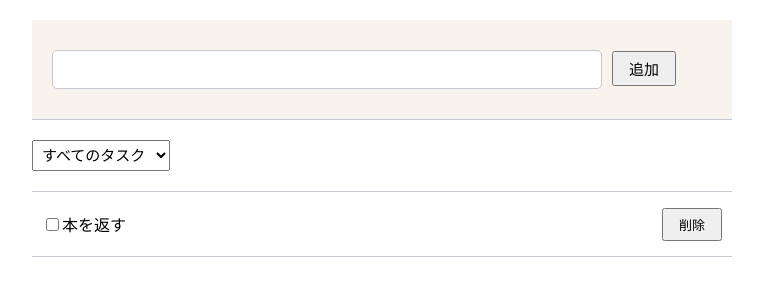
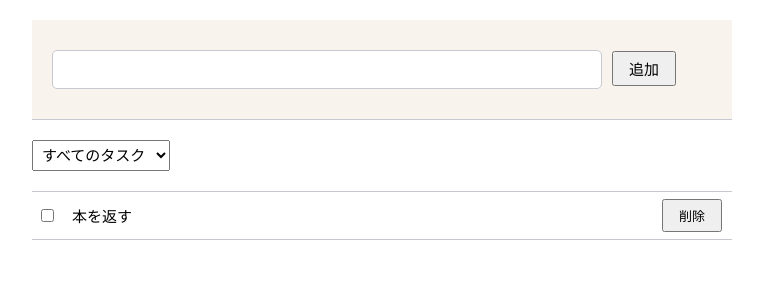
Before and after one commit to sh-nambu/todoapp, a React (Create React App) app: page / in a window 1280 px wide. Shown: the top 300 px of the page, without its empty margins (258-1021 px from the left). Built offline with nearby package versions, Linux system fonts and the light colour scheme.

Commit message:
タスクをフォーム化して変更できるようにする

```diff
--- a/src/assets/css/App.css
+++ b/src/assets/css/App.css
@@ -50,11 +50,26 @@
 }
 
 .task-list li {
-  padding: 20px 10px;
+  padding: 5px 5px;
   border-bottom: 1px solid #c7c9d1;
   display: flex;
   align-items: center;
   position: relative;
+}
+
+.task-list li .input {
+  display: flex;
+  border: none;
+  width: 80%;
+  font-size: 15px;
+  padding: 10px;
+  margin-left: 5px;
+  border-radius: 5px;
+}
+
+.task-list li .input:focus {
+  border: solid 1px #c7c9d1;
+  outline: 0;
 }
 
 .task-list li .btn {
--- a/src/components/TaskItem.tsx
+++ b/src/components/TaskItem.tsx
@@ -1,15 +1,21 @@
+import React from "react";
 import { Task } from "./types/Types";
 
 type Props = {
   task: Task;
   handleDone: (id: number) => void;
   handleDelete: (id: number) => void;
+  handleTitleChange: (id: number, title: string) => void;
 };
 const TaskItem: React.FC<Props> = ({
   task: { id, title, done },
   handleDone,
   handleDelete,
+  handleTitleChange,
 }) => {
+  const handleOnChange = (event: React.ChangeEvent<HTMLInputElement>) => {
+    handleTitleChange(id, event.target.value);
+  };
   return (
     <li>
       <input
@@ -17,7 +23,12 @@ const TaskItem: React.FC<Props> = ({
         checked={done}
         onChange={() => handleDone(id)}
       ></input>
-      <label>{title}</label>
+      <input
+        className="input"
+        type="text"
+        value={title}
+        onChange={handleOnChange}
+      ></input>
       <button className="btn" onClick={() => handleDelete(id)}>
         削除
       </button>
--- a/src/components/TaskList.tsx
+++ b/src/components/TaskList.tsx
@@ -34,6 +34,19 @@ const TaskList: React.FC<Props> = ({ tasks, setTasks, filter }) => {
     );
   };
 
+  const handleTitleChange = (id: number, title: string) => {
+    setTasks((tasks) =>
+      tasks.map((task) =>
+        task.id === id
+          ? {
+              ...task,
+              title: title,
+            }
+          : task
+      )
+    );
+  };
+
   const filterdTaskList = tasks.filter((task) => {
     switch (filter) {
       case "all":
@@ -57,6 +70,7 @@ const TaskList: React.FC<Props> = ({ tasks, setTasks, filter }) => {
           task={task}
           handleDone={handleDone}
           handleDelete={handleDelete}
+          handleTitleChange={handleTitleChange}
         />
       ))}
     </ul>
```
